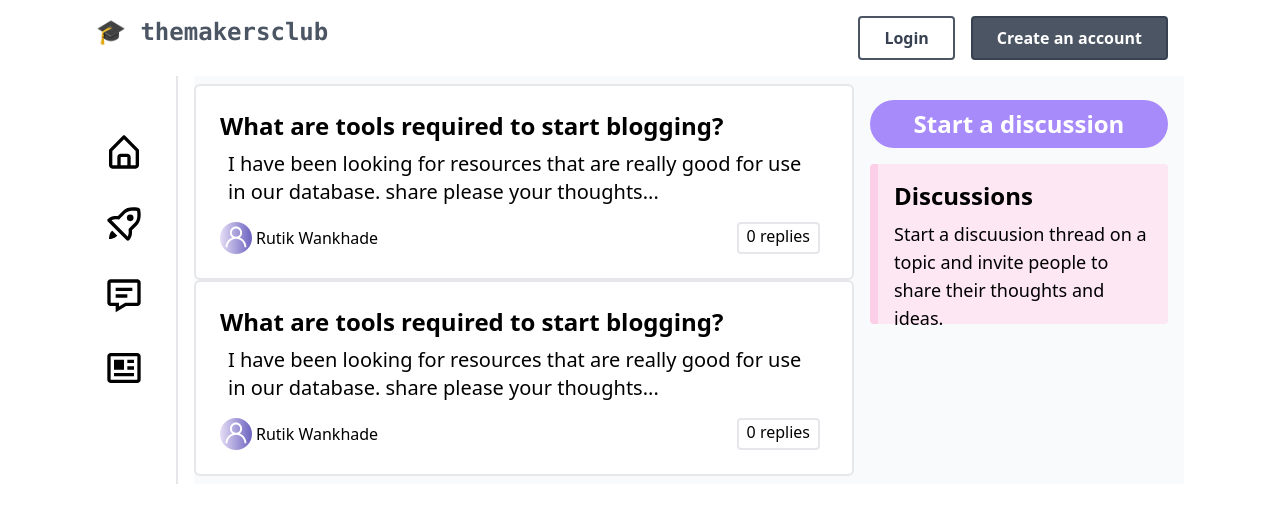
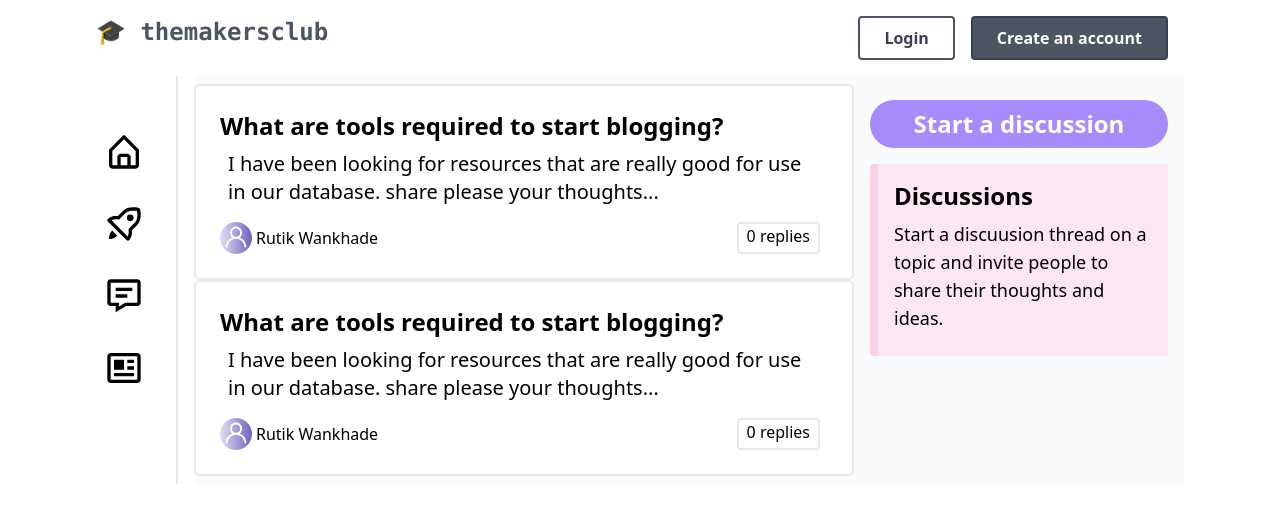
Before and after one commit to rutikwankhade/themakersclub, a React (Create React App) app: page /discussions in a window 1280 px wide. Shown: the top 522 px of the page. Built offline with nearby package versions, Linux system fonts and the light colour scheme; no server answers.

Commit message:
fix: make right sidebar sticky

```diff
--- a/src/pages/Discussions.js
+++ b/src/pages/Discussions.js
@@ -33,6 +33,7 @@ const Discussions = () => {
 
                 <div className="flex flex-col bg-gray-50 justify-center w-8/12 ">
 
+
                     <div className="border-2 p-6 rounded-md bg-white">
                         <h1 className="text-2xl font-semibold">What are tools required to start blogging?</h1>
                         <p className="text-xl p-2">I have been looking for resources that are really good for use in our database. share please your thoughts...</p>
@@ -49,8 +50,7 @@ const Discussions = () => {
                     </div>
 
 
-
-                     <div className="border-2 p-6 rounded-md bg-white">
+                    <div className="border-2 p-6 rounded-md bg-white">
                         <h1 className="text-2xl font-semibold">What are tools required to start blogging?</h1>
                         <p className="text-xl p-2">I have been looking for resources that are really good for use in our database. share please your thoughts...</p>
 
@@ -67,15 +67,15 @@ const Discussions = () => {
 
                 </div>
 
-                <div className="w-4/12">
-                    <div className="m-4 bg-purple-400 text-white rounded-full text-center p-2 text-2xl font-semibold">Start a discussion</div>
+                <div className="w-4/12 ">
+                    <div className="sticky top-20 m-4 bg-purple-400 text-white rounded-full text-center p-2 text-2xl font-semibold">Start a discussion</div>
 
-                <div className=" sticky top-0  h-40 m-4 bg-pink-100 p-4 rounded border-l-8 border-pink-200">
-                    <h1 className="text-2xl font-semibold">Discussions</h1>
-                    <p className="text-lg py-2">Start a discuusion thread on a topic and invite people to share their thoughts and ideas.</p>
+                    <div className=" sticky top-36 m-4 bg-pink-100 p-4 rounded border-l-8 border-pink-200">
+                        <h1 className="text-2xl font-semibold">Discussions</h1>
+                        <p className="text-lg py-2">Start a discuusion thread on a topic and invite people to share their thoughts and ideas.</p>
                     </div>
 
-                    </div>
+                </div>
 
 
 
```
